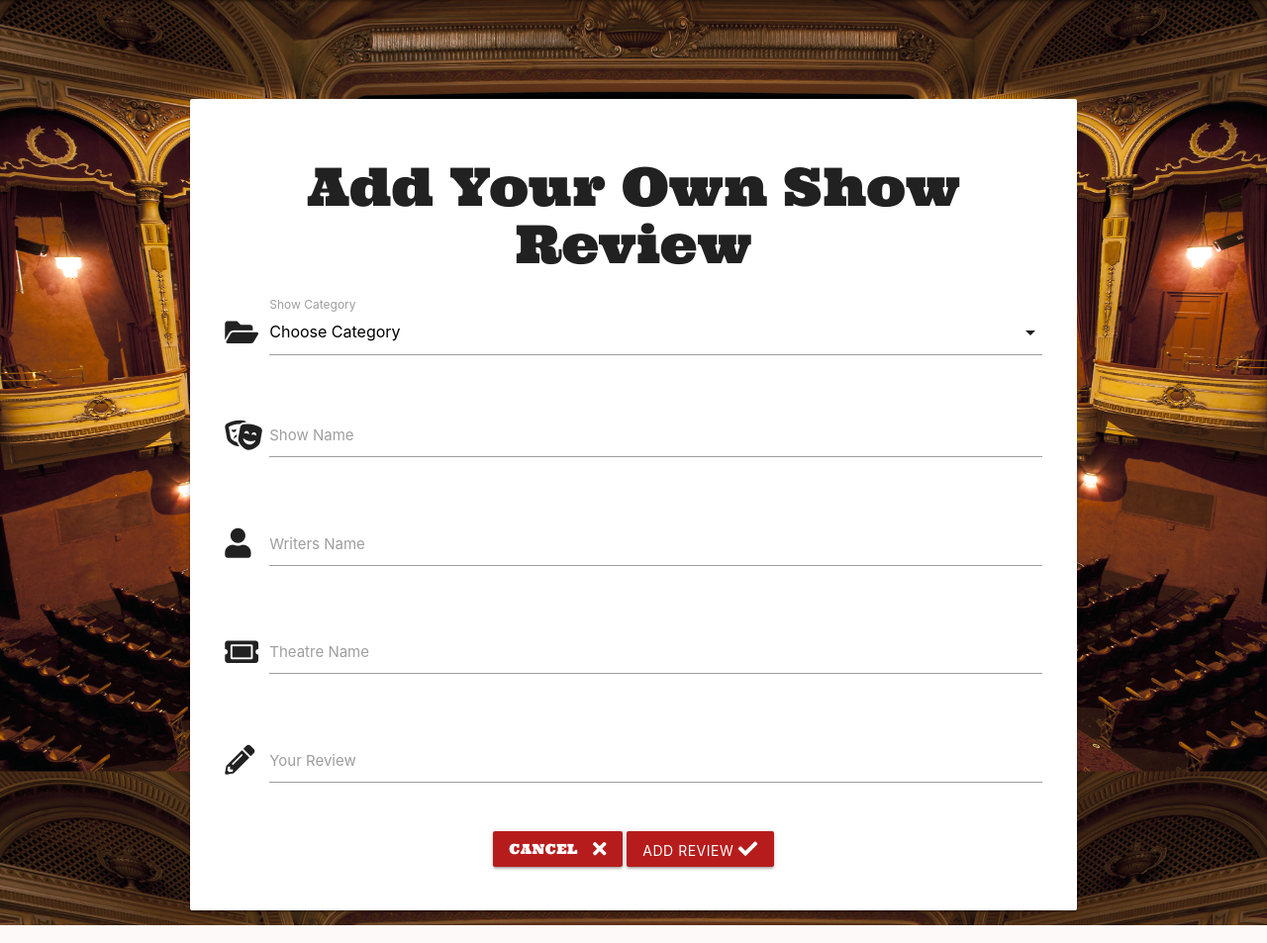
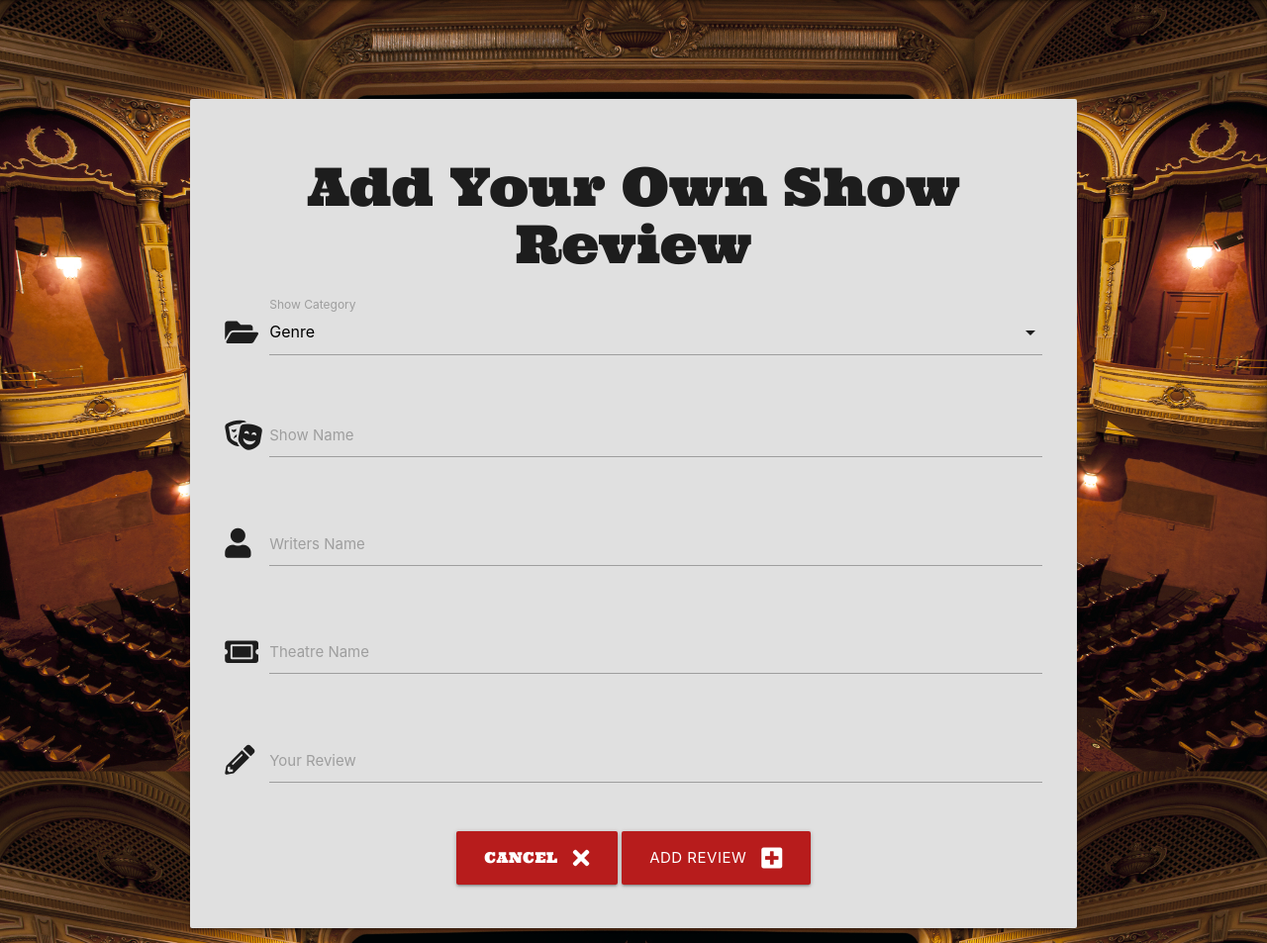
Before and after one commit to Craggy19/theatre_reviews, a Flask app: page /add_show in a window 1280 px wide. Shown: the part 68-1021 px from the top of the page at 99% size. Run offline with Flask 2, Linux system fonts and the light colour scheme; data that the repository does not hold is empty; some libraries are stand-ins or nearby versions.

Commit message:
adjusted card panel backgrounds

```diff
--- a/templates/add_show.html
+++ b/templates/add_show.html
@@ -1,14 +1,14 @@
 {% extends "base.html" %}
 {% block content %}
 
-<div class="row card-panel white">
+<div class="row card-panel grey lighten-2">
    <h2 class="center-align">Add Your Own Show Review</h2>
    <form class="col s12" method="POST" action="{{ url_for('add_show') }}">
         <div class="row">
             <div class="input-field col s12">
                 <i class="fas fa-folder-open prefix"></i>
                 <select id="category_name" name="category_name" class="validate" required>
-                    <option value="" disabled selected>Choose Category</option>
+                    <option value="" disabled selected>Genre</option>
                     {% for category in categories %}
                         <option value="{{ category.category_name }}">{{ category.category_name }}</option>
                     {% endfor %}
@@ -37,8 +37,8 @@
       <div class="row">
          <div class="input-field col s12">
             <i class="fas fa-ticket-alt prefix"></i>
-            <textarea id="theatre" name="theatre" class="materialize-textarea validate" required></textarea>
-            <label for="theatre">Theatre Name</label>
+            <textarea id="theatre_name" name="theatre_name" class="materialize-textarea validate" required></textarea>
+            <label for="theatre_name">Theatre Name</label>
          </div>
       </div>
       <!--add review-->
@@ -52,12 +52,12 @@
       <!--submit button-->
       <div class="row">
          <div class="col s12 center-align">
-            <a href="{{ url_for('get_shows') }}" class="btn waves-effect red darken-4">
+            <a href="{{ url_for('get_shows') }}" class="btn-large waves-effect red darken-4">
             Cancel
             <i class="fas fa-times right"></i>
             </a>
-            <button class="btn waves-effect red darken-4" type="submit">Add Review
-            <i class="fas fa-check"></i>
+            <button class="btn-large waves-effect red darken-4" type="submit">Add Review
+            <i class="fas fa-plus-square right"></i>
             </button>
          </div>
       </div>
--- a/templates/login.html
+++ b/templates/login.html
@@ -3,7 +3,7 @@
 
 <div class="row">
     <form class="col s12 m8 offset-m2" method="POST" action="{{ url_for('login') }}">
-        <div class="card-panel">
+        <div class="card-panel grey lighten-2">
             <h2 class="center-align">Log In</h2>
             <!--Username-->
             <div class="row">
--- a/templates/profile.html
+++ b/templates/profile.html
@@ -3,7 +3,7 @@
 
     <div class="row">
         <div class="col s12 m8 offset-m2">
-            <div class="card-panel">
+            <div class="card-panel grey lighten-2">
               <h3 class="center-align black-text">
                   {{username}}'s Profile
               </h3>
--- a/templates/register.html
+++ b/templates/register.html
@@ -3,7 +3,7 @@
 
 <div class="row">
     <form class="col s12 m8 offset-m2" method="POST" action="{{ url_for('register') }}">
-        <div class="card-panel">
+        <div class="card-panel grey lighten-2">
             <h2 class="center-align">Register</h2>
             <div class="row">
                 <div class="input-field col s10 offset-m1">
@@ -30,7 +30,7 @@
         <div class="col s12">
             <p class="center-align">
                 Already Registered?
-                <a href="{{ url_for('login') }}">Log In</a>
+                <a href="{{ url_for('login') }}">Log In Here</a>
             </p>
         </div>
     </div>
--- a/templates/shows.html
+++ b/templates/shows.html
@@ -1,7 +1,7 @@
 {% extends "base.html" %}
 {% block content %}
 
-<div class="row card">
+<div class="row card grey lighten-2">
    <h3 class="center-align">View our Shows or Add your own!</h3>
    <form action="{{ url_for('search') }}" method="post" class="col s12">
       <div class="row center-align">
@@ -20,7 +20,7 @@
       <!--button to add a new show-->
       {% if session.user %}
       <div class="card-action center">
-         <a href="{{ url_for('add_show') }}" class="white-text red darken-4 center-align">
+         <a href="{{ url_for('add_show') }}" class="btn-large white-text red darken-4 center-align">
          Add your own show reviews
          </a>
       </div>
@@ -40,6 +40,7 @@
                 <p>{{ show.writer }}</p>
                 <p>{{ show.theatre_name }}</p>
                 <p>{{ show.review }}</p>
+                <p><em>by: {{ show.created_by }}</em></p>
             </div>
         </li>
         {% endfor %}
```
Also changed, not shown: templates/home.html (+4 -4 lines).
